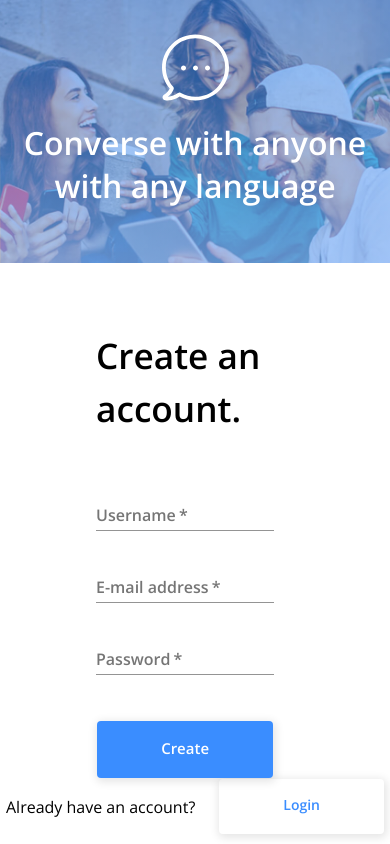
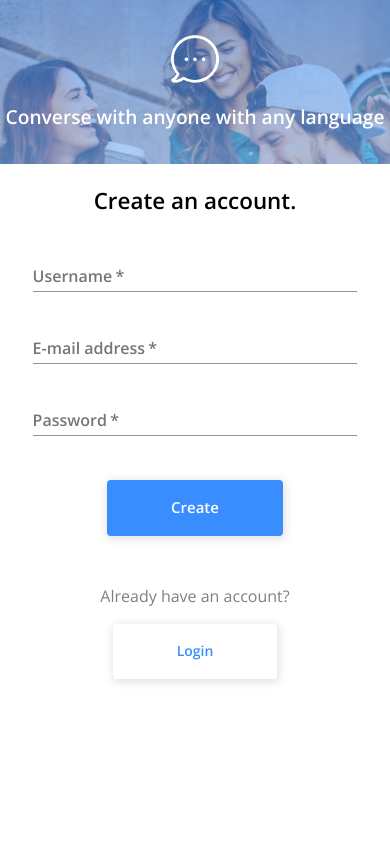
Before and after one commit to akinolu52/turbo-rotary, a React (Create React App) app in the folder client/: page /register in a window 390 px wide. Built offline with nearby package versions, Linux system fonts and the light colour scheme; no server answers.

Commit message:
1. fixed mobile device views 2. new auth layout

```diff
--- a/client/src/Login.js
+++ b/client/src/Login.js
@@ -1,64 +1,29 @@
 import React from "react";
 import { useHistory } from "react-router-dom";
 import { connect } from "react-redux";
-import {
-  Grid,
-  Box,
-  Typography,
-  Button,
-  FormControl,
-  TextField,
-  InputAdornment,
-  makeStyles,
-} from "@material-ui/core";
+import { Grid, Box, Typography, InputAdornment, makeStyles } from "@material-ui/core";
 import { login } from "./store/utils/thunkCreators";
-import Layout from './components/Layout';
+import { AuthLayout, Button, TopAction, Title, Input } from './components/Layout';
 
-const useStyles = makeStyles(() => ({
-  right: {
-    // height: '100%',
-    position: 'relative',
-    display: 'flex',
-    // flexDirection: "column",
-    padding: '2rem 6rem',
-    justifyContent: 'center',
-    alignItems: 'center'
+const useStyles = makeStyles((theme) => ({
+  formContainer: {
+    flex: 1,
+    [theme.breakpoints.down('sm')]: {
+      flex: 0,
+      width: '95%',
     },
-  rightHeader: {
-    justifyContent: 'flex-end',
-    alignItems: 'center',
   },
-  rightHeaderContent: {
-    position: "absolute",
-    right: '4rem',
-    top: '2rem'
+  buttonContainer: {
+    width: '90%',
+    textAlign: 'center',
+    marginTop: '2.2rem',
+    [theme.breakpoints.down('md')]: {
+      width: '100%',
     },
-  button1: {
-    padding: '.9rem 4rem 1rem',
-    color: '#3A8DFF',
-    boxShadow: '1px 2px 8px 2px rgba(0, 0, 0, 0.1)'
   },
-  button2: {
-    padding: '.9rem 4rem 1rem',
+  button: {
     color: '#FFF',
     backgroundColor: "#3A8DFF",
-    boxShadow: '1px 2px 8px 2px rgba(0, 0, 0, 0.1)',
-    marginTop: '2.2rem'
-  },
-  mr: {
-    marginRight: '1.5rem'
-  },
-  title: {
-    fontSize: '2.2rem',
-    fontWeight: 'bold',
-    marginBottom: '2rem',
-  },
-  input: {
-    width: '90%',
-    // marginBottom: '1.1rem',
-  },
-  floatingLabelFocusStyle: {
-    fontWeight: 'bold',
   },
   labelFocusStyle: {
     fontWeight: 'bold',
@@ -80,63 +45,49 @@ const Login = (props) => {
   };
 
   return (
-    <Layout>
-      <Box className={classes.rightHeaderContent}>
-        <Grid container item className={classes.rightHeader}>
-          <Typography className={classes.mr}>Dont have an account?</Typography>
-          <Button onClick={() => history.push("/register")} className={classes.button1}>Create account</Button>
-        </Grid>
-      </Box>
-      <Box style={{ flex: 1, }}>
-        <Typography className={classes.title}>Welcome back!</Typography>
+    <AuthLayout>
+      <TopAction
+        title="Dont have an account?"
+        buttonText="Create account"
+        buttonAction={() => history.push("/register")}
+      />
+      <Box className={classes.formContainer}>
+        <Title title="Welcome back!" />
+
         <form onSubmit={handleLogin}>
           <Grid>
-            <Grid>
-              <FormControl margin="normal" className={classes.input}>
-                <TextField
+            <Input
               aria-label="username"
               label="Username"
               name="username"
-                  type="text"
-                  required
-                  InputLabelProps={{
-                    className: classes.floatingLabelFocusStyle,
-                  }}
             />
-              </FormControl>
-            </Grid>
-            <Grid>
-              <FormControl margin="normal" className={classes.input}>
-                <TextField
+            <Input
               aria-label="password"
               label="Password"
               type="password"
+              name="password"
               inputProps={{ minLength: 6 }}
-                  name="password"
-                  required
-                  InputLabelProps={{
-                    className: classes.floatingLabelFocusStyle,
-                  }}
-                  // endAdornment={<InputAdornment position="end">Forgot</InputAdornment>}
               InputProps={{
                 endAdornment: (
                   <InputAdornment position='end' className={classes.labelFocusStyle}>
-                        <span>Forgot Password?</span>
+                    <Typography>Forgot Password?</Typography>
                   </InputAdornment>
                 ),
               }}
             />
-              </FormControl>
-            </Grid>
-            <div style={{ width: '90%', textAlign: 'center' }}>
-              <Button type="submit" variant="contained" size="large" className={classes.button2}>
-                Login
-              </Button>
-            </div>
+            <Box className={classes.buttonContainer}>
+              <Button
+                title="Login"
+                type="submit"
+                variant="contained"
+                size="large"
+                className={classes.button}
+              />
+            </Box>
           </Grid>
         </form>
       </Box>
-    </Layout>
+    </AuthLayout>
   );
 };
 
--- a/client/src/Signup.js
+++ b/client/src/Signup.js
@@ -1,159 +1,89 @@
-import React, { useState } from "react";
+import React from "react";
 import { useHistory } from "react-router-dom";
 import { connect } from "react-redux";
-import {
-  Grid,
-  Box,
-  Typography,
-  Button,
-  FormControl,
-  TextField,
-  FormHelperText,
-  makeStyles,
-} from "@material-ui/core";
+import { Grid, Box, makeStyles, } from "@material-ui/core";
 import { register } from "./store/utils/thunkCreators";
-import Layout from './components/Layout';
+import { AuthLayout, Button, TopAction, Title, Input } from './components/Layout';
 
 const useStyles = makeStyles((theme) => ({
-  right: {
-    position: 'relative',
-    display: 'flex',
-    padding: '2rem 6rem',
-    justifyContent: 'center',
-    alignItems: 'center'
-  },
-  rightHeader: {
-    justifyContent: 'flex-end',
-    alignItems: 'center',
-  },
-  rightHeaderContent: {
-    position: "absolute",
-    right: '4rem',
-    top: '2rem',
-    [theme.breakpoints.down('md')]: {
-      top: 'unset',
-      right: 'unset',
-      bottom: '10px'
+  formContainer: {
+    flex: 1,
+    [theme.breakpoints.down('sm')]: {
+      flex: 0,
+      width: '95%',
     },
   },
-  button1: {
-    padding: '.9rem 4rem 1rem',
-    color: '#3A8DFF',
-    boxShadow: '1px 2px 8px 2px rgba(0, 0, 0, 0.1)'
+  buttonContainer: {
+    width: '90%',
+    textAlign: 'center',
+    marginTop: '2.2rem',
+    [theme.breakpoints.down('md')]: {
+      width: '100%',
     },
-  button2: {
-    padding: '.9rem 4rem 1rem',
+  },
+  button: {
     color: '#FFF',
     backgroundColor: "#3A8DFF",
-    boxShadow: '1px 2px 8px 2px rgba(0, 0, 0, 0.1)',
-    marginTop: '2.2rem'
   },
-  mr: {
-    marginRight: '1.5rem'
-  },
-  title: {
-    fontSize: '2.2rem',
-    fontWeight: 'bold',
-    marginBottom: '2rem',
-  },
-  input: {
-    width: '90%',
-  },
-  floatingLabelFocusStyle: {
-    fontWeight: 'bold',
-  }
 }));
 
 const Register = (props) => {
   const classes = useStyles();
+  const history = useHistory();
 
-  const history = useHistory();
   const { register } = props;
-  const [formErrorMessage, setFormErrorMessage] = useState({});
 
   const handleRegister = async (event) => {
     event.preventDefault();
     const username = event.target.username.value;
     const email = event.target.email.value;
     const password = event.target.password.value;
-    const confirmPassword = event.target.confirmPassword.value;
-
-    if (password !== confirmPassword) {
-      setFormErrorMessage({ confirmPassword: "Passwords must match" });
-      return;
-    }
 
     await register({ username, email, password });
   };
 
   return (
-    <Layout>
-      <Box className={classes.rightHeaderContent}>
-        <Grid container item className={classes.rightHeader}>
-          <Typography className={classes.mr}>Already have an account?</Typography>
-          <Button onClick={() => history.push("/login")} className={classes.button1}>Login</Button>
-        </Grid>
-      </Box>
-      <Box style={{ flex: 1 }}>
-        <Typography className={classes.title}>Create an account.</Typography>
+    <AuthLayout>
+      <TopAction
+        title="Already have an account?"
+        buttonText="Login"
+        buttonAction={() => history.push("/login")}
+      />
+      <Box className={classes.formContainer}>
+        <Title title="Create an account." />
         <form onSubmit={handleRegister}>
           <Grid>
-            <Grid>
-              <FormControl margin="normal" className={classes.input}>
-                <TextField
+            <Input
               aria-label="username"
               label="Username"
               name="username"
-                  type="text"
-                  required
-                  InputLabelProps={{
-                    className: classes.floatingLabelFocusStyle,
-                  }}
             />
-              </FormControl>
-            </Grid>
-            <Grid>
-              <FormControl margin="normal" className={classes.input}>
-                <TextField
+            <Input
               label="E-mail address"
               aria-label="e-mail address"
               type="email"
               name="email"
-                  required
-                  InputLabelProps={{
-                    className: classes.floatingLabelFocusStyle,
-                  }}
             />
-              </FormControl>
-            </Grid>
-            <Grid>
-              <FormControl margin="normal" className={classes.input}>
-                <TextField
+            <Input
               aria-label="password"
               label="Password"
               type="password"
+              name="password"
               inputProps={{ minLength: 6 }}
-                  name="password"
-                  required
-                  InputLabelProps={{
-                    className: classes.floatingLabelFocusStyle,
-                  }}
             />
-                <FormHelperText>
-                  {formErrorMessage.confirmPassword}
-                </FormHelperText>
-              </FormControl>
-            </Grid>
-            <div style={{ width: '90%', textAlign: 'center' }}>
-              <Button type="submit" variant="contained" size="large" className={classes.button2}>
-                Create
-              </Button>
-            </div>
-
+            <Box className={classes.buttonContainer}>
+              <Button
+                title="Create"
+                type="submit"
+                variant="contained"
+                size="large"
+                className={classes.button}
+              />
+            </Box>
           </Grid>
         </form>
       </Box>
-    </Layout>
+    </AuthLayout>
   );
 };
 
--- a/client/src/components/Layout.js
+++ b/client/src/components/Layout/AuthLayout.js
@@ -3,45 +3,64 @@ import { Grid, makeStyles } from "@material-ui/core";
 import { Redirect } from "react-router-dom";
 import { connect } from "react-redux";
 
-import bgImg from '../images/bg-img.png';
-import bubble from '../images/bubble.svg';
+import bgImg from '../../images/bg-img.png';
+import bubble from '../../images/bubble.svg';
 
-const useStyles = makeStyles(() => ({
+const useStyles = makeStyles((theme) => ({
     container: {
         minHeight: '100vh',
+        [theme.breakpoints.down('sm')]: {
+            flexDirection: 'column'
+        },
     },
     left: {
         backgroundRepeat: 'no-repeat',
         backgroundSize: 'cover',
-        backgroundImage:
-            `linear-gradient(to bottom,  #3A8DFF85, #86B9FF85),
-      url(${bgImg})`,
+        backgroundImage: `linear-gradient(to bottom,  #3A8DFF85, #86B9FF85), url(${bgImg})`,
         display: 'flex',
         flexDirection: "column",
         justifyContent: 'center',
         alignItems: 'center',
         width: '100%',
+        [theme.breakpoints.down('sm')]: {
+            flex: 1,
+        },
+    },
+    leftImage: {
+        [theme.breakpoints.down('sm')]: {
+            width: '3rem',
+        },
+        [theme.breakpoints.down('xs')]: {
+            marginTop: '1rem'
+        },
     },
     tagline: {
         color: 'white',
         textAlign: 'center',
         marginTop: '20px',
+        [theme.breakpoints.down('sm')]: {
+            fontSize: '1.7rem'
+        },
+        [theme.breakpoints.down('xs')]: {
+            fontSize: '1.2rem',
+            marginBottom: '1rem'
+        },
     },
     right: {
         position: 'relative',
         display: 'flex',
         padding: '2rem 6rem',
         justifyContent: 'center',
-        alignItems: 'center'
-    },
-    rightHeader: {
-        justifyContent: 'flex-end',
         alignItems: 'center',
-    },
-    rightHeaderContent: {
-        position: "absolute",
-        right: '4rem',
-        top: '2rem'
+        [theme.breakpoints.down('sm')]: {
+            padding: '1.5rem 3rem',
+            flex: 3,
+            flexDirection: 'column-reverse',
+            justifyContent: 'flex-end',
+        },
+        [theme.breakpoints.down('xs')]: {
+            padding: '1.2rem 1.5rem'
+        },
     },
     button1: {
         padding: '.9rem 4rem 1rem',
--- /dev/null
+++ b/client/src/components/Layout/Button.js
@@ -0,0 +1,23 @@
+import React from 'react';
+import { Button as Btn, makeStyles } from "@material-ui/core";
+
+const useStyles = makeStyles(() => ({
+    button: {
+        padding: '.9rem 4rem 1rem',
+        color: '#3A8DFF',
+        boxShadow: '1px 2px 8px 2px rgba(0, 0, 0, 0.1)',
+    },
+}));
+
+
+ const Button = ({ title, className, onClick, ...args }) => {
+    const classes = useStyles();
+
+    return (
+        <Btn onClick={onClick} className={[classes.button, className]} {...args}>
+            {title}
+        </Btn>
+    );
+}
+
+export default Button;
--- /dev/null
+++ b/client/src/components/Layout/Input.js
@@ -0,0 +1,35 @@
+import React from 'react';
+import { Grid, TextField, FormControl, makeStyles } from "@material-ui/core";
+
+const useStyles = makeStyles((theme) => ({
+    input: {
+        width: '90%',
+        [theme.breakpoints.down('md')]: {
+            width: '100%',
+        },
+    },
+    floatingLabelFocusStyle: {
+        fontWeight: 'bold',
+    }
+}));
+
+const Input = ({ type, ...args }) => {
+    const classes = useStyles();
+
+    return (
+        <Grid>
+            <FormControl margin="normal" className={classes.input}>
+                <TextField
+                    {...args}
+                    type={type || 'text'}
+                    required
+                    InputLabelProps={{
+                        className: classes.floatingLabelFocusStyle,
+                    }}
+                />
+            </FormControl>
+        </Grid>
+    );
+}
+
+export default Input;
--- /dev/null
+++ b/client/src/components/Layout/Title.js
@@ -0,0 +1,29 @@
+import React from 'react';
+import { Typography, makeStyles } from "@material-ui/core";
+
+const useStyles = makeStyles((theme) => ({
+    title: {
+        fontSize: '2.2rem',
+        fontWeight: 'bold',
+        marginBottom: '2rem',
+        [theme.breakpoints.down('sm')]: {
+            fontSize: '1.9rem',
+            marginBottom: '1.5rem',
+            textAlign: 'center',
+        },
+        [theme.breakpoints.down('xs')]: {
+            fontSize: '1.4rem',
+            marginBottom: '0.7rem',
+        },
+    },
+}));
+
+const Title = ({ title }) => {
+    const classes = useStyles();
+
+    return (
+        <Typography className={classes.title}>{title}</Typography>
+    );
+}
+
+export default Title;
--- /dev/null
+++ b/client/src/components/Layout/TopAction.js
@@ -0,0 +1,68 @@
+import React from 'react';
+import { Grid, Box, Typography, makeStyles } from "@material-ui/core";
+import Button from './Button';
+
+const useStyles = makeStyles((theme) => ({
+    rightHeaderContent: {
+        position: "absolute",
+        right: '4rem',
+        top: '2rem',
+        [theme.breakpoints.down('sm')]: {
+            top: 'unset',
+            right: 'unset',
+            bottom: '10px',
+            textAlign: 'center',
+            position: 'unset',
+            marginTop: '3rem',
+        },
+    },
+    rightHeader: {
+        justifyContent: 'flex-end',
+        alignItems: 'center',
+        [theme.breakpoints.down('sm')]: {
+            justifyContent: 'center',
+            flexDirection: 'column',
+        },
+    },
+    topActionText: {
+        marginRight: '1.5rem',
+        color: 'gray',
+        [theme.breakpoints.down('sm')]: {
+            marginRight: 0,
+            marginBottom: '1rem'
+        },
+    },
+    button: {
+        color: '#3A8DFF',
+    },
+    title: {
+        fontSize: '2.2rem',
+        fontWeight: 'bold',
+        marginBottom: '2rem',
+        [theme.breakpoints.down('sm')]: {
+            fontSize: '1.9rem',
+            marginBottom: '1.5rem',
+            textAlign: 'center',
+        },
+        [theme.breakpoints.down('xs')]: {
+            fontSize: '1.4rem',
+            marginBottom: '0.7rem',
+        },
+    },
+}));
+
+const TopAction = ({ title, buttonText, buttonAction }) => {
+    const classes = useStyles();
+
+    return (
+        <Box className={classes.rightHeaderContent}>
+            <Grid container item className={classes.rightHeader}>
+                <Typography className={classes.topActionText}>{title}</Typography>
+
+                <Button onClick={buttonAction} className={classes.button} title={buttonText} />
+            </Grid>
+        </Box>
+    );
+}
+
+export default TopAction;
--- /dev/null
+++ b/client/src/components/Layout/index.js
@@ -0,0 +1,5 @@
+export { default as AuthLayout } from "./AuthLayout";
+export { default as TopAction } from "./TopAction";
+export { default as Button } from "./Button";
+export { default as Title } from "./Title";
+export { default as Input } from "./Input";
--- a/client/src/index.css
+++ b/client/src/index.css
@@ -6,7 +6,8 @@ body {
   -webkit-font-smoothing: antialiased;
   -moz-osx-font-smoothing: grayscale;
 }
-p {
+p,
+h1, h2, h3, h4, h5, h6 {
   margin: 0;
   padding: 0;
   margin-block-start: 0;
```
Also changed, not shown: client/src/components/Home.js (+5 -4 lines), client/src/components/Sidebar/CurrentUser.js (+3 -7 lines). Lines whose indentation alone changed are shown as unchanged.
